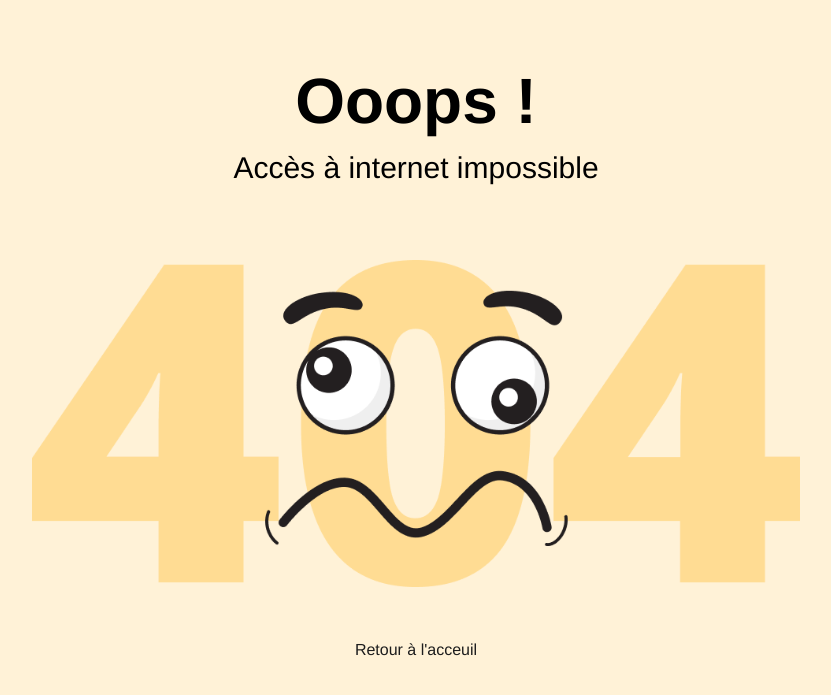
After one commit to RobinNoiret/CESI_CPIA2_WEB-MERGE_WEBSITE, a PHP site: the page made by SITE/error-accèsInternet.html in a window 1280 px wide. The commit adds this page. Shown: the top 695 px of the page, without its empty margins (224-1055 px from the left). Run offline with PHP 8.4, Linux system fonts and the light colour scheme.

Commit message:
Ajout des diférentes pages d'erreur : - Accès internet - Accès Serveur - Page n'existe pas - surprise (un peu de fun)

```diff
--- a/SITE/CSS/style_error.css
+++ b/SITE/CSS/style_error.css
@@ -27,6 +27,42 @@ body
     height: 100%;
     background-color: var(--fond-rouge);
     margin: 0px;
+
+    justify-content: center;
+    align-items: center;
+}
+
+#Error405
+{
+    width: 100%;
+    height: 100%;
+    background-color: var(--fond-jaune);
+    margin: 0px;
+
+    justify-content: center;
+    align-items: center;
+}
+
+#Error406
+{
+    width: 100%;
+    height: 100%;
+    background-color: var(--fond-bleu);
+    margin: 0px;
+
+    justify-content: center;
+    align-items: center;
+}
+
+#Error407
+{
+    width: 100%;
+    height: 100%;
+    background-color: var(--fond-violet);
+    margin: 0px;
+
+    justify-content: center;
+    align-items: center;
 }
 
 h1
@@ -41,23 +77,48 @@ h1
     line-height: normal;
 }
 
-#picture
+h2
 {
-    margin-left: 15%;
-    margin-top: 50px;
+    text-align: center;
+    margin-top: -30px;
+    font-weight: 200;
+    color: #000000;
+    font-size: 30px;
+    letter-spacing: 0;
+    line-height: normal;
 }
 
-a
+.picture
 {
+    margin-top: 50px;
+    width: 60%;
+    height: 45%;
+
+}
+
+.error-picture
+{
+    justify-content: center;
+    align-items: center;
+    display: flex;
+}
+
+a {
+    display: inline-block; /* Pour rendre la balise <a> un bloc en ligne */
+    width: 100%;
     text-align: center;
     color: var(--noir-fixe);
     text-decoration: none;
-    margin-left: 45%;
-}
+  }
 
-a:hover
-{
-    text-align: center;
+  a:hover {
     color: var(--orange-action);
     text-decoration: underline;
-}
+  }
+
+  .error-CTA {
+    display: flex; /* ou display: grid; selon votre choix */
+    justify-content: center;
+    align-items: center;
+    width: 100%;
+  }
--- /dev/null
+++ b/SITE/error-accèsInternet.html
@@ -0,0 +1,24 @@
+<!DOCTYPE html>
+<html lang="fr">
+<head>
+    <meta charset="UTF-8">
+    <meta name="viewport" content="width=device-width, initial-scale=1.0">
+    <title>Error 405</title>
+
+    <link rel="stylesheet" href="CSS/style_error.css" />
+</head>
+
+<body id="Error405">
+        <h1> Ooops !</h1>
+        <h2> Accès à internet impossible </h2>
+        <div class="error-picture">
+            <img class="picture" src="Assets/error405.png">
+        </div>
+
+        <br><br><br>
+        <div class="error-CTA">
+            <a id="goHome" href="index.html">Retour à l'acceuil</a>
+        </div>
+</body>
+
+</html>
```
Also changed, not shown: SITE/error-FlorentSauvage.html (added, +24 -0 lines), SITE/error-accèsServeur.html (added, +24 -0 lines), SITE/error-pageDoesntExist.html (added, +24 -0 lines), SITE/error.html (deleted, +0 -19 lines), SITE/Assets/error405.png (added), SITE/Assets/error406.png (added), SITE/Assets/error407.png (added).
